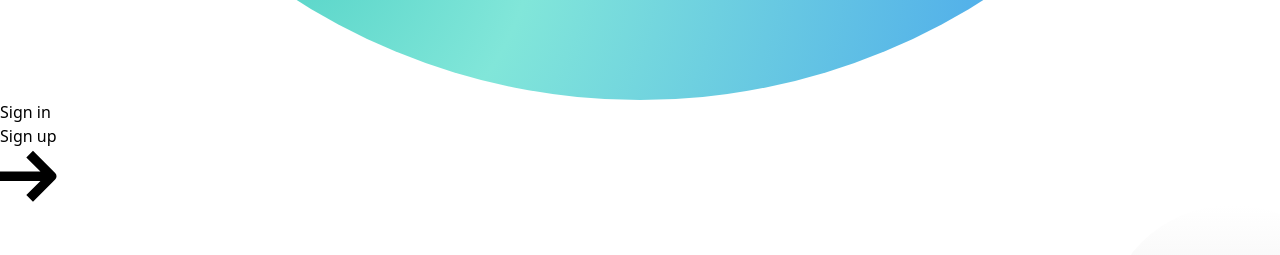
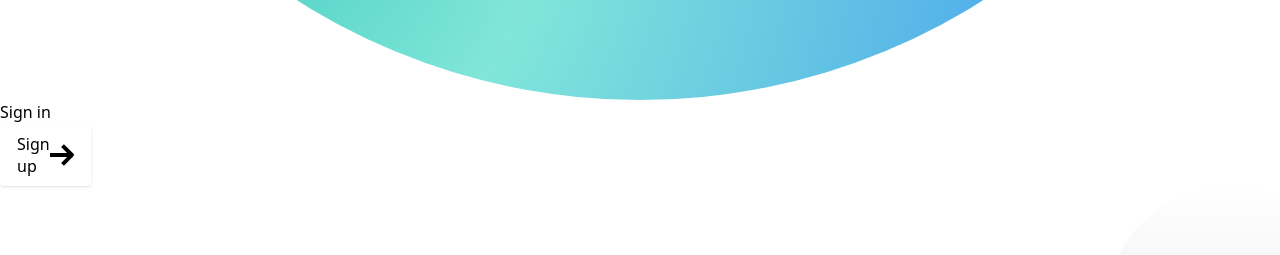
Before and after one commit to brooke-dev/blyssfull, a Next.js app: page / in a window 1280 px wide. Shown: the part 1180-1435 px from the top of the page. Built offline with nearby package versions, Linux system fonts and the light colour scheme.

Commit message:
fixed buttons

```diff
--- a/Components/Header.js
+++ b/Components/Header.js
@@ -43,13 +43,11 @@ function Header() {
                 <Link href="/signin" className="font-medium text-gray-600 hover:text-gray-900 px-5 py-3 flex items-center transition duration-150 ease-in-out">Sign in</Link>
               </li>
               <li>
-                <Link href="/signup">
-                <button className="flex justify-center items-center content-center bg-blue-500 hover:bg-blue-700 text-white font-bold py-2 px-4 rounded">
+                <Link href="/signup" className="btn-sm text-gray-200 bg-gray-900 hover:bg-gray-800 ml-3">
                   <span>Sign up</span>
                   <svg className="w-3 h-3 fill-current text-gray-400 flex-shrink-0 ml-2 -mr-1" viewBox="0 0 12 12" xmlns="http://www.w3.org/2000/svg">
                     <path d="M11.707 5.293L7 .586 5.586 2l3 3H0v2h8.586l-3 3L7 11.414l4.707-4.707a1 1 0 000-1.414z" fillRule="nonzero" />
                   </svg>
-                </button>
                 </Link>
               </li>
             </ul>
```
